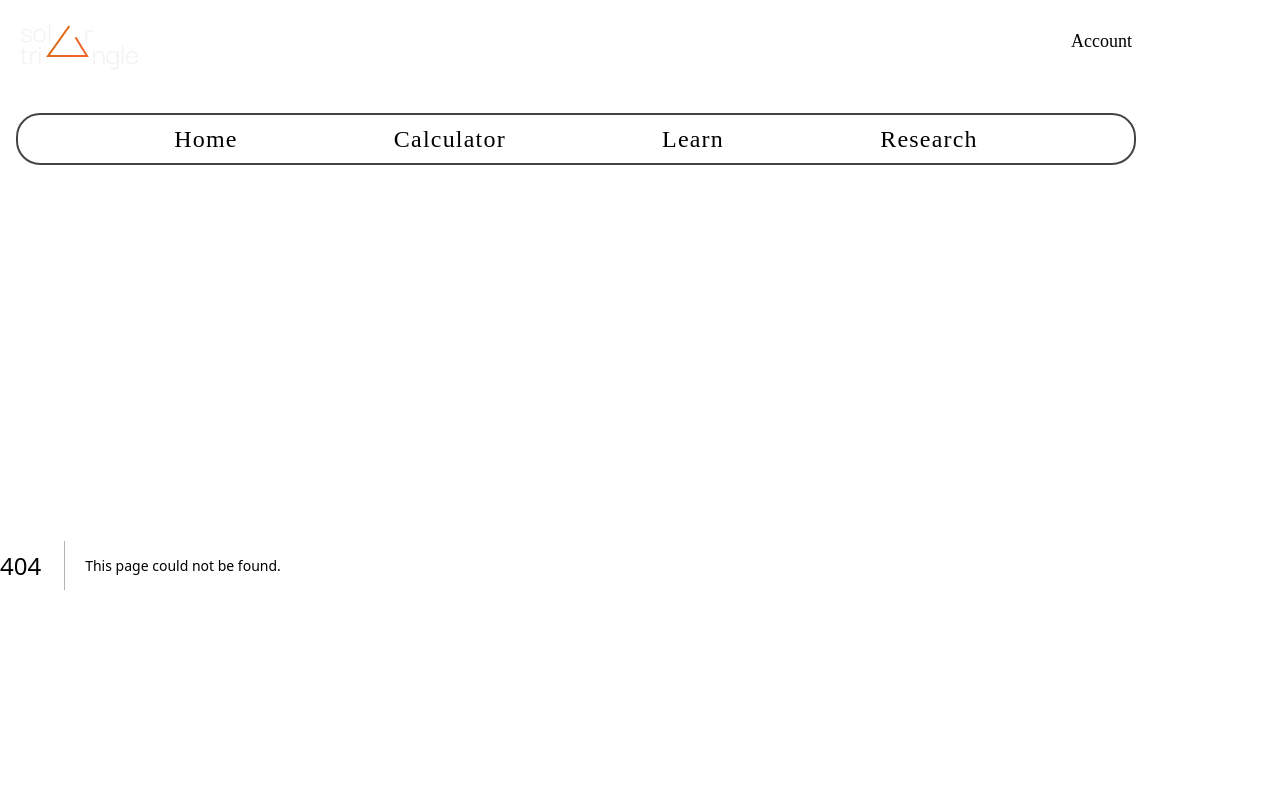
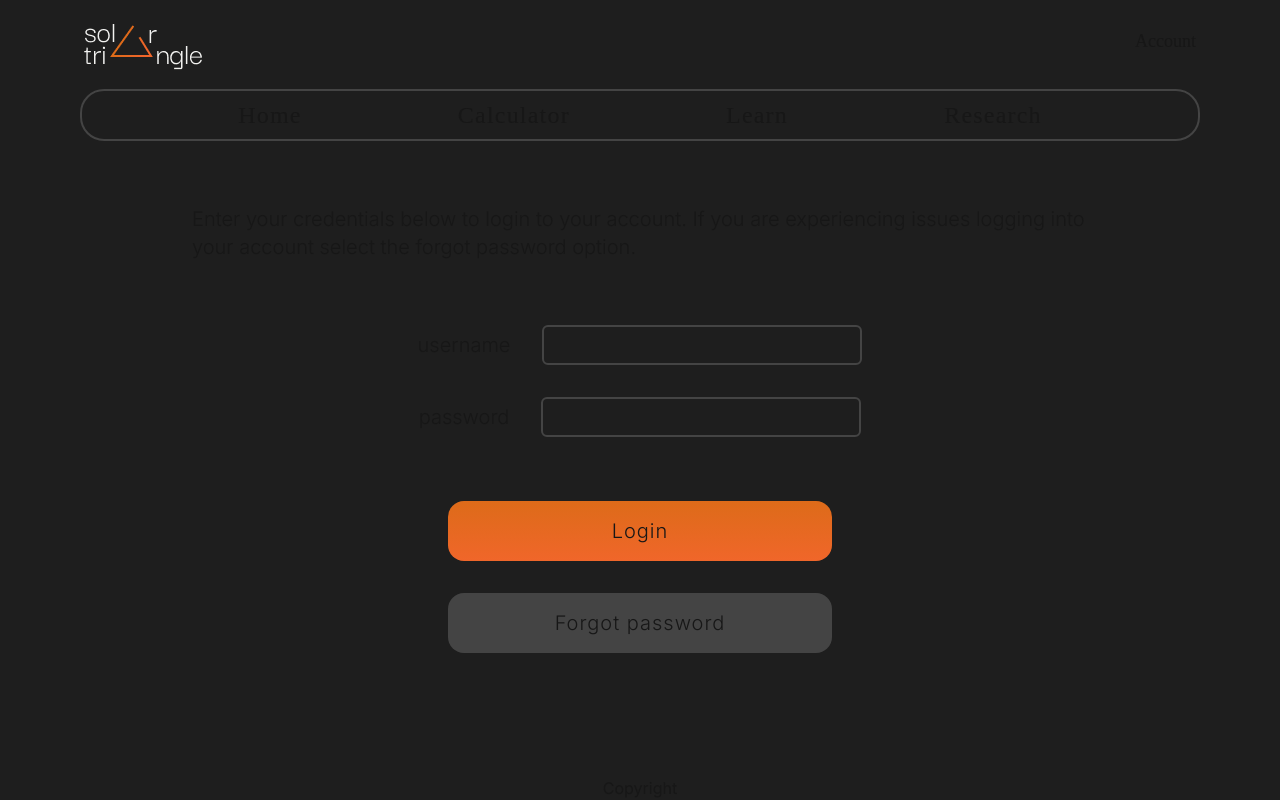
Before and after one commit to TLFSherv/solartriangle, a Next.js app: page /login in a window 1280 px wide. Before the commit this address had no page. Shown: the top 800 px of the page. Built offline with nearby package versions, Linux system fonts and the light colour scheme; a web font is replaced by a local one.

Commit message:
completed login page UI using wireframe

```diff
--- a/app/components/Button.tsx
+++ b/app/components/Button.tsx
@@ -1,9 +1,9 @@
 
-export default function Button(props: { text: string }) {
+export default function Button(props: { text: string, style?: string }) {
     return (
         <button
             type="button"
-            className="flex-1 py-4 px-6 rounded-2xl bg-linear-[#DD6B19,#F0662A] cursor-pointer tracking-wider w-xs">
+            className={`py-4 px-6 rounded-2xl cursor-pointer tracking-wider ${props?.style}`}>
             {props.text}
         </button>
     )
--- a/app/layout.tsx
+++ b/app/layout.tsx
@@ -23,9 +23,8 @@ export default function RootLayout({
         <link rel="preconnect" href="https://fonts.gstatic.com" />
         <link href="https://fonts.googleapis.com/css2?family=Darker+Grotesque:wght@300..900&family=Inter:ital,opsz,wght@0,14..32,100..900;1,14..32,100..900&family=Space+Grotesk:wght@300..700&display=swap" rel="stylesheet"></link>
       </head>
-      <body className="max-w-6xl mx-auto">
-        <header>
-          <div className="flex justify-between items-center mx-5 my-2">
+      <body className="flex flex-col max-w-6xl min-h-screen mx-auto">
+        <header className="flex justify-between items-center mx-5 my-2">
           <Image
             src={logo}
             alt="logo"
@@ -33,13 +32,11 @@ export default function RootLayout({
             height={65}
           />
           <Link
-              href={"/"}
+            href={"/login"}
             className="font-[Darker_Grotesque] text-lg">
             Account
           </Link>
-          </div>
         </header>
-        <div className="flex flex-col min-h-screen my-8">
         <Navbar />
         <main className="flex-1 flex">
           {children}
@@ -47,7 +44,6 @@ export default function RootLayout({
         <footer className="flex justify-center font-[Inter]">
           <h4>Copyright</h4>
         </footer>
-        </div>
       </body>
     </html>
   );
--- /dev/null
+++ b/app/login/page.tsx
@@ -0,0 +1,36 @@
+import Button from "../components/Button"
+export default function Login() {
+    return (
+        <div className="mx-auto text-xl font-[Inter] font-light space-y-16">
+            <h2 className="mt-16 max-w-4xl mx-4 sm:mx-8">
+                Enter your credentials below to login to your account. If you are experiencing issues logging into your account select the forgot password option.
+            </h2>
+            <form className="flex flex-col gap-8 justify-center items-center">
+                <label>
+                    username
+                    <input
+                        name="username"
+                        className="ml-8 py-1 px-2 border-2 border-[#444444] rounded-md w-xs"
+                        type="text"
+                        autoComplete="false" />
+                </label>
+                <label>
+                    password
+                    <input
+                        name="password"
+                        className="ml-8 py-1 px-2 border-2 border-[#444444] rounded-md w-xs"
+                        type="password"
+                        autoComplete="false" />
+                </label>
+            </form>
+            <div className="flex flex-col items-center gap-8">
+                <Button
+                    text="Login"
+                    style="bg-linear-[#DD6B19,#F0662A] w-sm" />
+                <Button
+                    text="Forgot password"
+                    style="bg-[#444444] w-sm" />
+            </div>
+        </div>
+    )
+}
--- a/app/page.tsx
+++ b/app/page.tsx
@@ -17,7 +17,7 @@ export default function Home() {
           The solar power calculator accurately predicts the future power generation of your solar system.
         </h2>
         <div className='flex justify-center text-xl font-light font-[Inter]'>
-          <Link href={"/calculator"}><Button text={"Try Calculator"} /></Link>
+          <Link href={"/calculator"}><Button text={"Try Calculator"} style="bg-linear-[#DD6B19,#F0662A] w-xs" /></Link>
         </div>
       </div>
       {/* Benefits Section */}
@@ -44,7 +44,7 @@ export default function Home() {
             generation of your current or future solar system.
           </p>
           <div className="flex justify-center text-lg font-light font-[Inter]">
-            <Link href={"/"}><Button text="Learn more" /></Link>
+            <Link href={"/"}><Button text="Learn more" style="bg-linear-[#DD6B19,#F0662A] w-xs" /></Link>
           </div>
         </div>
       </div>
```
Lines whose indentation alone changed are shown as unchanged.
